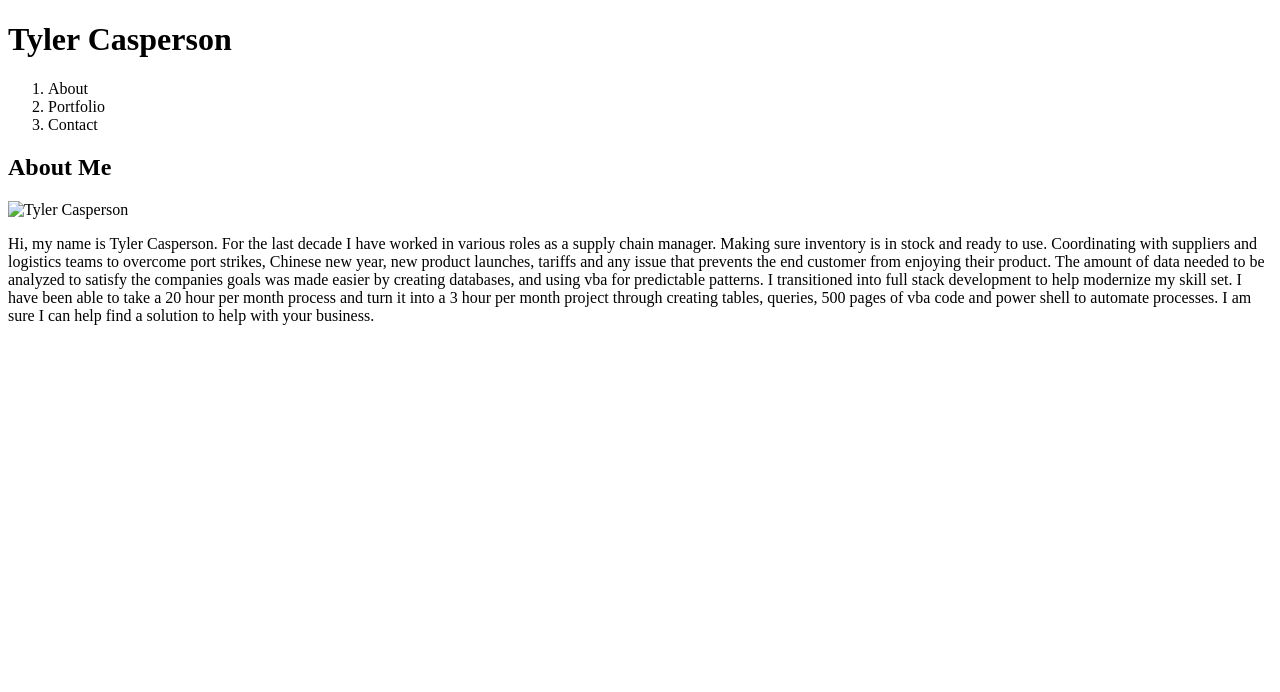
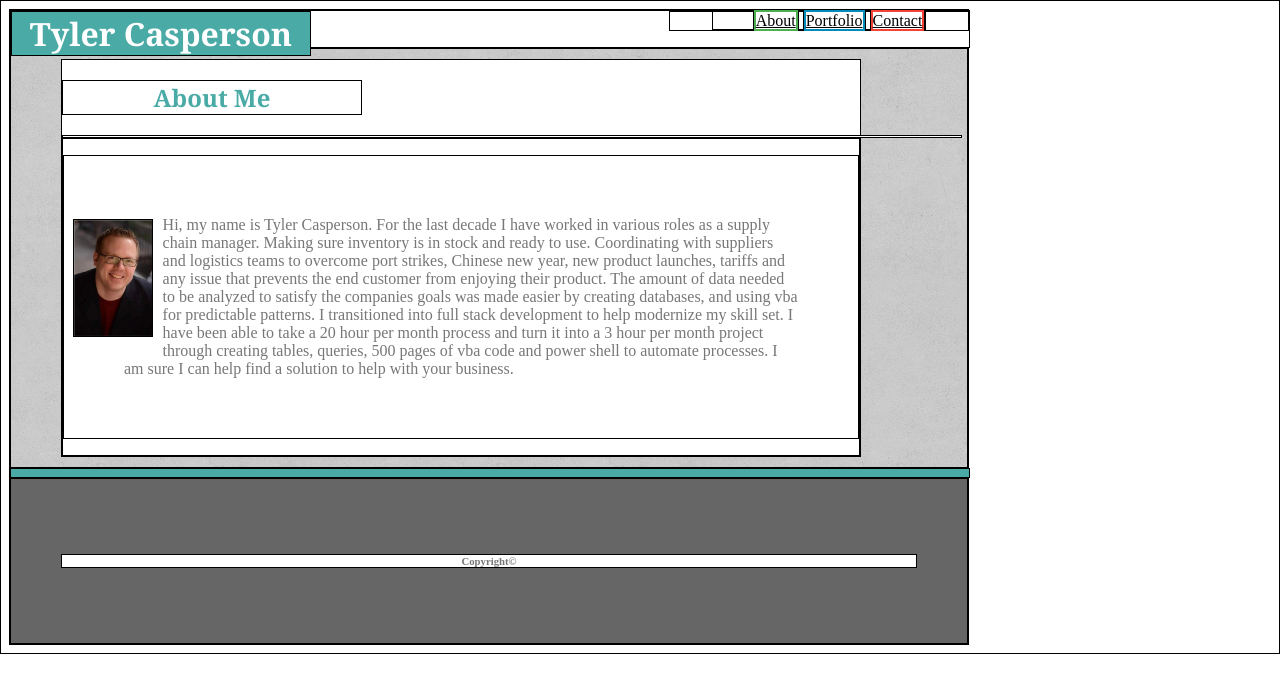
Before and after one commit to tylercasperson/Basic-Portfolio, a plain HTML site: page index.html in a window 1280 px wide. Drawn offline with Linux system fonts and the light colour scheme; files that its build step writes are made by us from their sources.

Commit message:
About me done

```diff
--- a/assets/css/style.css
+++ b/assets/css/style.css
@@ -1,6 +1,158 @@
 *{
     box-sizing: border-box;
     text-align: center;
-    background: grey;
+    color: #777777;
+    background-color: white;
     border: 1px solid black;
 }
+
+h1,h2,h3,h4,h5{
+    font-family: 'Georgia', Times, Times-New-Roman, serif;
+    color: #4aaaa5;
+    width: 300px;
+}
+
+li{
+    color: white;
+    display: inline;
+}
+
+ul{
+    display: inline;
+    list-style: none;
+    width: 300px;
+}
+
+nav{
+    float: right;
+    width: 300px;
+}
+
+img{
+    float: left;
+    margin: 80px 10px 20px 10px;
+}
+
+body{
+    width: 960px;
+}
+
+article{
+    margin-left: auto;
+    margin-right: auto;
+}
+
+p{
+    padding: 60px;
+    text-align: left;
+}
+
+footer{
+    background-color: #666666;
+    padding: 50px;
+}
+
+section{
+    background-image: url("../images/mooning/mooning/mooning.png");
+}
+
+.stripe{
+    width: 900px;
+    margin: 0 auto;
+    height: 3px;
+}
+
+.footerbox{
+    clear: both;
+    background-color: #4aaaa5;
+    width: 960px;
+    margin: 0 auto;
+    height: 10px;
+}
+
+.longbox{
+    background-color: #ffffff;
+    margin: 0 auto;
+    width: 960px;
+}
+
+.boxhold{
+    display: inline-block;
+    margin-left: auto;
+    margin-right: auto;
+}
+
+.whitebox{
+    background-color: white;
+    display: block;
+    margin: 10px 50px 10px 50px;
+    width: 800px;
+}
+
+.center{
+    display: block;
+    margin-left: 10%;
+    margin-right: auto;
+    width: 10%;
+}
+
+.buttons{
+    justify-content: right;
+    width: 150px;
+}
+
+.button1{
+    background-color: white;
+    color: black;
+    border: 2px solid #4cAF50;
+}
+.button1:hover{
+    background-color: #4cAF50;
+    color: white;
+}
+.button2{
+    background-color: white;
+    color: black;
+    border: 2px solid #008CBA;
+}
+.button2:hover{
+    background-color: #008CBA;
+    color: white;
+}
+.button3{
+    background-color: white;
+    color: black;
+    border: 2px solid #f44336;
+}
+.button3:hover{
+    background-color: #f44336;
+    color: white;
+}
+
+.clearboth{
+    clear: both;
+    float: left;
+}
+
+#totheleft{
+    float: left;
+    word-wrap: initial;
+}
+
+#name{
+    float: left;
+    margin: 0;
+    color: white;
+    background-color: #4aaaa5;
+}
+
+#spacer{
+    margin: 0px 50px 0px 50px;
+}
+
+#centerm{
+    backgound-color: #666666;
+    float: center;
+    margin-left: auto;
+    margin-right: auto;
+}
--- a/index.html
+++ b/index.html
@@ -3,21 +3,37 @@
 <head>
     <meta charset= "utf-8">
     <title>Tyler Casperson</title>
-    <link rel= "stylesheet" type= "assets/css" href= "style.css"/>
+    <link rel="stylesheet" href="assets/css/style.css"/>
 </head>
 <body>
-    <header>
-        <h1>Tyler Casperson</h1>
-        <ol>
-            <li>About</li>
-            <li>Portfolio</li>
-            <li>Contact</li>
-        </ol>
+    <header class="longbox">
+        <h1 id="name">Tyler Casperson</h1>
+        <nav>
+            <ul class="buttons">
+                <li><a button class="button1" href='index.html';>About</a></li>
+                <li><a button class="button2" href='./portfolio.html';>Portfolio</a></li>
+                <li><a button class="button3" href='./contact.html';>Contact</a></li>
+            </ul>
+        </nav>
+        <br>
+        <br>
     </header>
-<div>
-    <h2>About Me</h2>
-</div>
-<img src="assests/image/profile.jpeg" alt= "Tyler Casperson" />
-<p>Hi, my name is Tyler Casperson. For the last decade I have worked in various roles as a supply chain manager. Making sure inventory is in stock and ready to use. Coordinating with suppliers and logistics teams to overcome port strikes, Chinese new year, new product launches, tariffs and any issue that prevents the end customer from enjoying their product. The amount of data needed to be analyzed to satisfy the companies goals was made easier by creating databases, and using vba for predictable patterns. I transitioned into full stack development to help modernize my skill set. I have been able to take a 20 hour per month process and turn it into a 3 hour per month project through creating tables, queries, 500 pages of vba code and power shell to automate processes. I am sure I can help find a solution to help with your business.</p>
+    <section>
+        <aside class= "whitebox">
+            <h2>About Me</h2>
+            <div class="stripe">
+            </div>
+            <Article>
+                <img src="assets/images/profile.jpg" alt= "Tyler Casperson" style="max-width:10%;" />
+                <p>Hi, my name is Tyler Casperson. For the last decade I have worked in various roles as a supply chain manager. Making sure inventory is in stock and ready to use. Coordinating with suppliers and logistics teams to overcome port strikes, Chinese new year, new product launches, tariffs and any issue that prevents the end customer from enjoying their product. The amount of data needed to be analyzed to satisfy the companies goals was made easier by creating databases, and using vba for predictable patterns. I transitioned into full stack development to help modernize my skill set. I have been able to take a 20 hour per month process and turn it into a 3 hour per month project through creating tables, queries, 500 pages of vba code and power shell to automate processes. I am sure I can help find a solution to help with your business.</p>
+            </Article>
+        </aside>
+    </section>
+    <div class="footerbox">
+    </div>
+    <footer>
+        <h6 id="centerm">Copyright©</h6>
+    </footer>
 </body>
+
 </html>
```
Also changed, not shown: contact.html (+1 -1 lines), portfolio.html (+7 -7 lines), assets/images/mooning/mooning/mooning.png (added), assets/images/mooning/mooning/mooning_@2X.png (added), assets/images/mooning/mooning/readme.txt (added), 1 other file.
